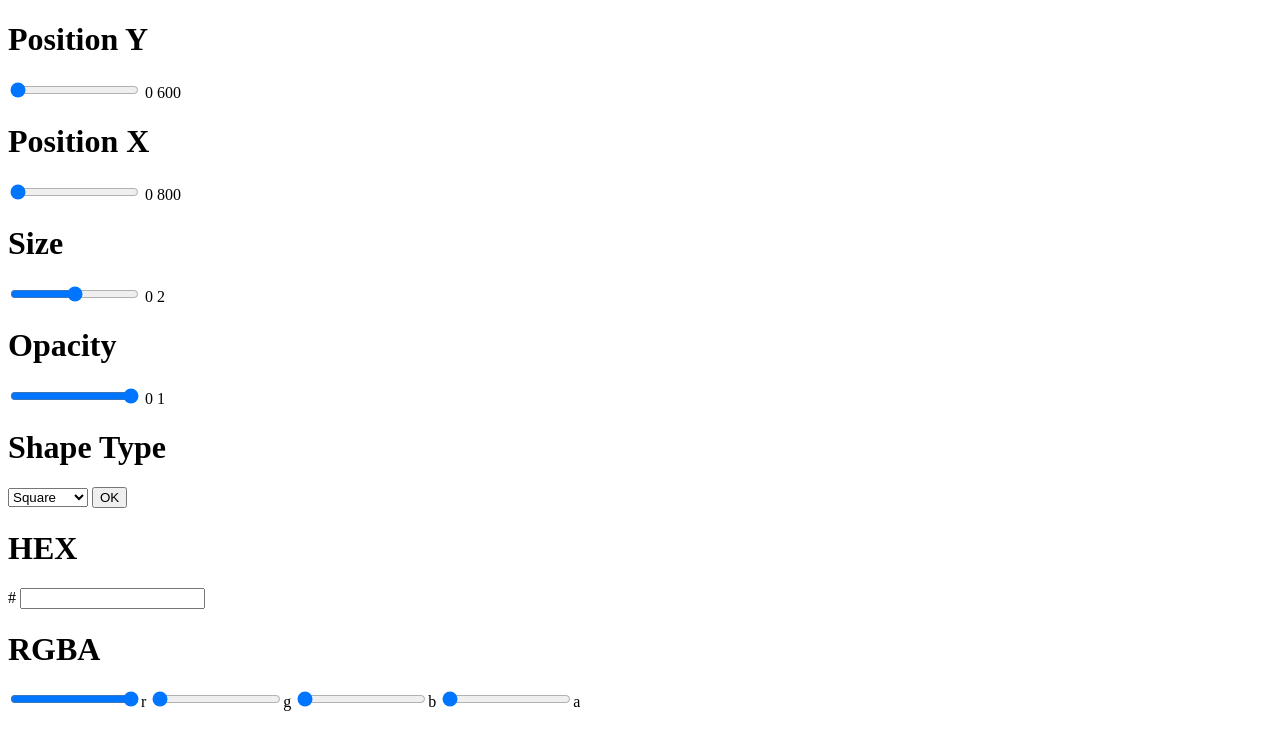
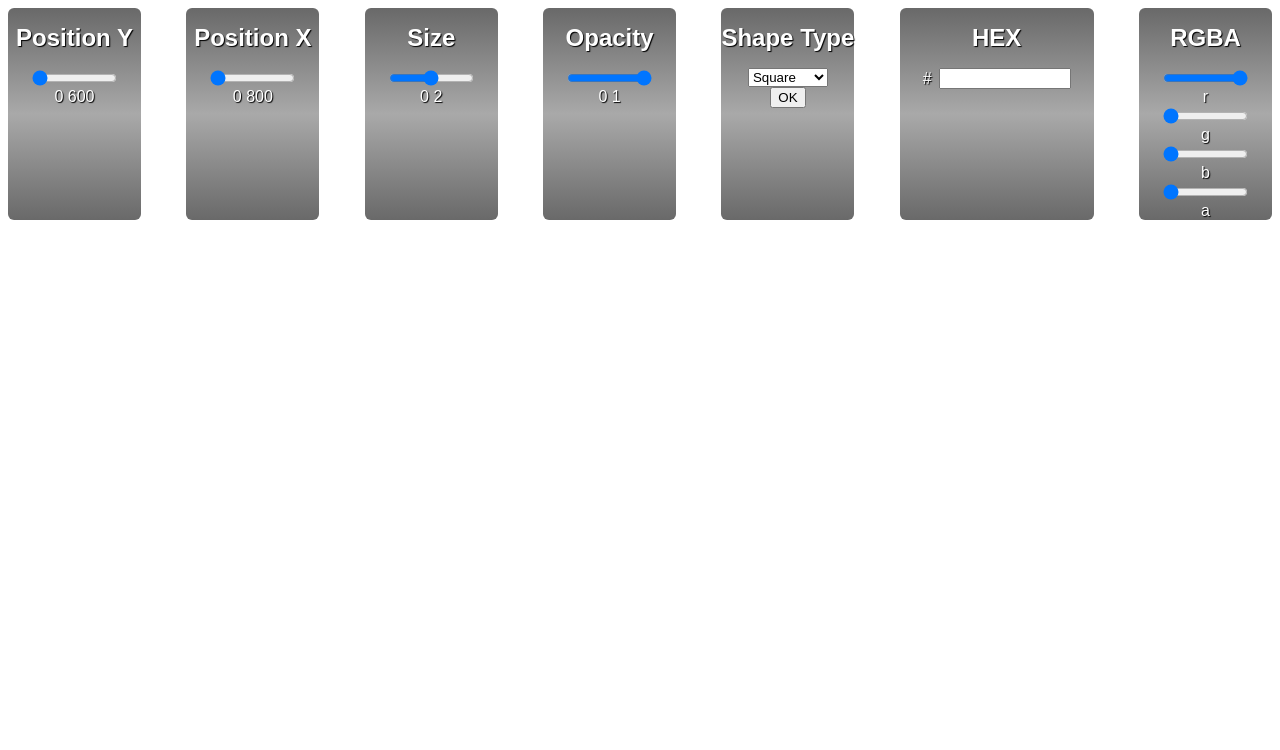
Before and after one commit to Leshista/BlockManipulation, a plain HTML site: page index.html in a window 1280 px wide. Drawn offline with Linux system fonts and the light colour scheme.

Commit message:
Added a little bit of CSS

```diff
--- a/index.html
+++ b/index.html
@@ -76,7 +76,7 @@
             <h1 class="control-block__title">
                 HEX
             </h1>
-            <div class="control-block__input-area">
+            <div class="control-block__input-area control-block__input-area_horizontal">
                 <label for="hex">#</label>
                 <input type="text" name="" id="hex" class="control-block__input">
             </div>
--- /dev/null
+++ b/scss/style.scss
@@ -0,0 +1,41 @@
+.html {
+    font-size: 10px;
+}
+.header {
+    margin: 0 auto;
+    max-width: 80rem;
+    display: flex;
+    justify-content: space-between;
+    font-family: Arial, Helvetica, sans-serif;
+    color: #fff;
+    text-shadow: 1px 1px 1px #000;
+}
+.control-block {
+    background: linear-gradient(180deg, #696969, #a9a9a9, #696969);
+    border-radius: 6px;
+    display: flex;
+    flex-direction: column;
+    align-items: center;
+    &__title {
+        font-size: 1.5rem;
+    }
+
+    &__input-area {
+        width: 80%;
+        display: flex;
+        align-items: center;
+        flex-direction: column;
+        &_horizontal {
+            flex-direction: row;
+            justify-content: space-around;
+        }
+    }
+
+    &__input {
+        width: 80%;
+    }
+}
+.main {
+}
+.moving-block {
+}
```
Also changed, not shown: css/style.css.
